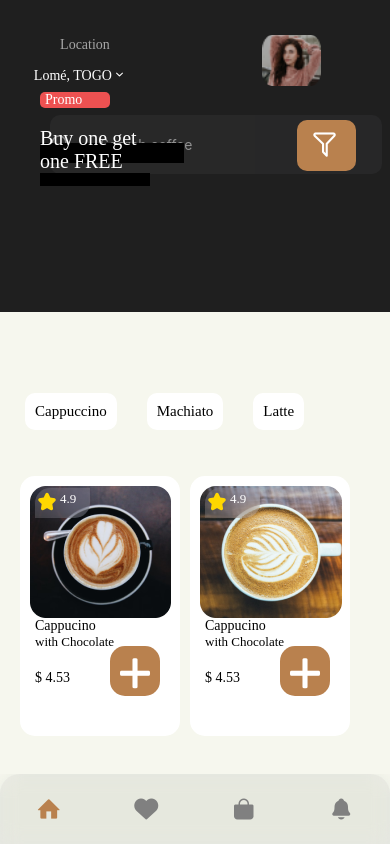
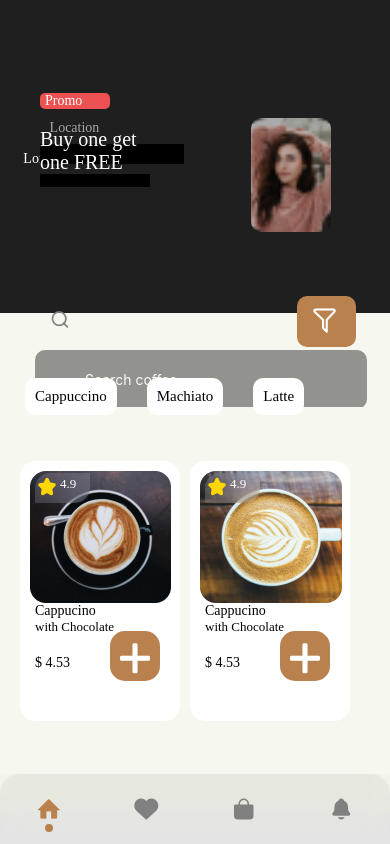
Before and after one commit to jadjinda/CoffeeShopApp, a React Native app: screen /HomeScreen in a window 390 px wide. Built offline with nearby package versions, Linux system fonts and the light colour scheme; grey boxes are pictures that could not be loaded; a web font is replaced by a local one.

Commit message:
23 sept commit(tab bar finish)

```diff
--- a/App/Components/Header.js
+++ b/App/Components/Header.js
@@ -3,6 +3,7 @@ import {Image, ScrollView, StyleSheet, Text, TextInput, View} from "react-native
 import {AntDesign, Entypo, Feather} from "@expo/vector-icons";
 import {useFonts} from "expo-font";
 import {widthPercentageToDP as wp, heightPercentageToDP as hp} from 'react-native-responsive-screen';
+import {size} from "../constant/size";
 
 export default function Header(){
     const [fontLoaded] = useFonts({
@@ -64,36 +65,36 @@ const styles = StyleSheet.create({
     },
     mainContainer:{},
     header: {
-        width: wp(100),
-        height: hp(37),
+        width: size.width,
+        height: size.height/2.7,
         backgroundColor:'#1f1f1f',
         alignItems: 'center',
         position: 'relative'
     },
     headerContent:{
-        marginTop: 120,
+        marginTop: size.height-670,
         display: 'flex',
         flexDirection: 'row',
         justifyContent:'space-evenly',
         alignItems:'center'
     },
     subHearderContent:{
-        top: -30,
-        width: 450,
-        height: 100,
+        top: size.height-810,
+        width: size.width+90,
+        height: size.height-50,
         display: 'flex',
         alignItems:'center'
     },
     profile:{
-        width: wp(15),
-        height: hp(6),
+        width: size.width-310,
+        height: size.height-730,
         borderRadius: 10,
-        marginTop: -120,
+        marginTop: size.height-900,
         right: hp(-3)
     },
     searchBar:{
         left: hp(9.5),
-        top: hp(3),
+        top: size.height-760,
         borderWidth: 0,
         backgroundColor: '#313132',
         padding: 5,
--- a/App/Navigations/appNavigation.js
+++ b/App/Navigations/appNavigation.js
@@ -9,7 +9,7 @@ import {Ionicons, Entypo, AntDesign} from "@expo/vector-icons";
 import WelcomeScreen from "../Screens/WelcomeScreen";
 import {createNativeStackNavigator} from "@react-navigation/native-stack";
 import { BlurView } from 'expo-blur';
-import {StyleSheet} from "react-native"
+import {StyleSheet, View} from "react-native"
 import DetailScreen from "../Screens/DetailScreen";
 import BagScreen from "../Screens/BagScreen";
 
@@ -38,22 +38,88 @@ function HomeNavigation(){
             <Tab.Screen name="Home" component={HomeScreen}
                         options={{
                             tabBarIcon: ({focused, color}) => (
-                                <Entypo name="home" size={24} color={focused? "#b9814e": "grey"} />
+                                <View style={{
+                                    alignItems: 'center'
+                                }}>
+                                    <Entypo name="home" size={24} color={focused? "#b9814e": "grey"} />
+
+                                    {focused ? (
+                                        <View
+                                            style={{
+                                                backgroundColor: '#b9814e',
+                                                width: 8,
+                                                height: 8,
+                                                borderRadius: 5,
+                                                position: 'absolute',
+                                                bottom: -10
+                                            }}
+                                        />
+                                    ) : null}
+
+                                </View>
                             ),
                         }}/>
             <Tab.Screen name="Fav" component={FavScreen} options={{
                 tabBarIcon: ({focused, color}) => (
-                    <AntDesign name="heart" size={24} color={focused? "#b9814e": "grey"}/>
+                    <View style={{
+                        alignItems: 'center'
+                    }}>
+                        <AntDesign name="heart" size={24} color={focused? "#b9814e": "grey"}/>
+                        {focused ? (
+                            <View
+                                style={{
+                                    backgroundColor: '#b9814e',
+                                    width: 8,
+                                    height: 8,
+                                    borderRadius: 5,
+                                    position: 'absolute',
+                                    bottom: -10
+                                }}
+                            />
+                        ) : null}
+                    </View>
                 ),
             }}/>
             <Tab.Screen name="Order" component={OrderScreen} options={{
                 tabBarIcon: ({focused, color}) => (
-                    <Ionicons name="bag" size={24} color={focused? "#b9814e": "grey"}/>
+                    <View style={{
+                        alignItems: 'center'
+                    }}>
+                        <Ionicons name="bag" size={24} color={focused? "#b9814e": "grey"}/>
+                        {focused ? (
+                            <View
+                                style={{
+                                    backgroundColor: '#b9814e',
+                                    width: 8,
+                                    height: 8,
+                                    borderRadius: 5,
+                                    position: 'absolute',
+                                    bottom: -10
+                                }}
+                            />
+                        ) : null}
+                    </View>
                 ),
             }}/>
             <Tab.Screen name="Notif" component={NotifScreen} options={{
                 tabBarIcon: ({focused, color}) => (
-                    <Ionicons name="notifications" size={24} color={focused? "#b9814e": "grey"}/>
+                    <View style={{
+                        alignItems: 'center'
+                    }}>
+                        <Ionicons name="notifications" size={24} color={focused? "#b9814e": "grey"}/>
+                        {focused ? (
+                            <View
+                                style={{
+                                    backgroundColor: '#b9814e',
+                                    width: 8,
+                                    height: 8,
+                                    borderRadius: 5,
+                                    position: 'absolute',
+                                    bottom: -10
+                                }}
+                            />
+                        ) : null}
+                    </View>
                 ),
             }}/>
         </Tab.Navigator>
@@ -81,13 +147,15 @@ export default AppNavigation;
 const styles = StyleSheet.create({
     tabBarStyle:{
         height: 70,
-        position: 'absolute',
+
         backgroundColor: 'rgba(196,196,196,0.4)',
         borderTopWidth: 0,
         elevation: 0,
         borderTopColor: 'transparent',
         borderTopLeftRadius: 20,
-        borderTopRightRadius: 20
+        borderTopRightRadius: 20,
+        paddingTop: 0,
+        marginTop: -40,
     },
     BlurViewStyles: {
         position: 'absolute',
--- a/App/Screens/WelcomeScreen.js
+++ b/App/Screens/WelcomeScreen.js
@@ -2,6 +2,7 @@ import React from "react";
 import {SafeAreaView, StatusBar, StyleSheet, Image, TouchableOpacity, View, Text} from "react-native";
 import {useFonts} from "expo-font";
 import {widthPercentageToDP as wp, heightPercentageToDP as hp} from 'react-native-responsive-screen';
+import {size} from "../constant/size";
 
 export default function WelcomeScreen({navigation}){
     const [fontLoaded] = useFonts({
@@ -47,15 +48,14 @@ export default function WelcomeScreen({navigation}){
 const styles = StyleSheet.create({
     container: {
         backgroundColor: '#000',
-        width: wp(500),
-        height: hp(900),
+        width: size.width,
+        height: size.height,
         alignItems: 'center',
         justifyContent: 'center'
     },
     logo:{
-        marginTop: -10,
-        width: wp(100),
-        height: hp(70),
+        width: size.width,
+        height: size.height-250,
         justifyContent: 'center',
     },
     startText:{
--- a/App/constant/size.js
+++ b/App/constant/size.js
@@ -0,0 +1,6 @@
+import {Dimensions} from "react-native";
+
+export const size={
+    width : Dimensions.get('window').width,
+    height : Dimensions.get('window').height
+}
```
